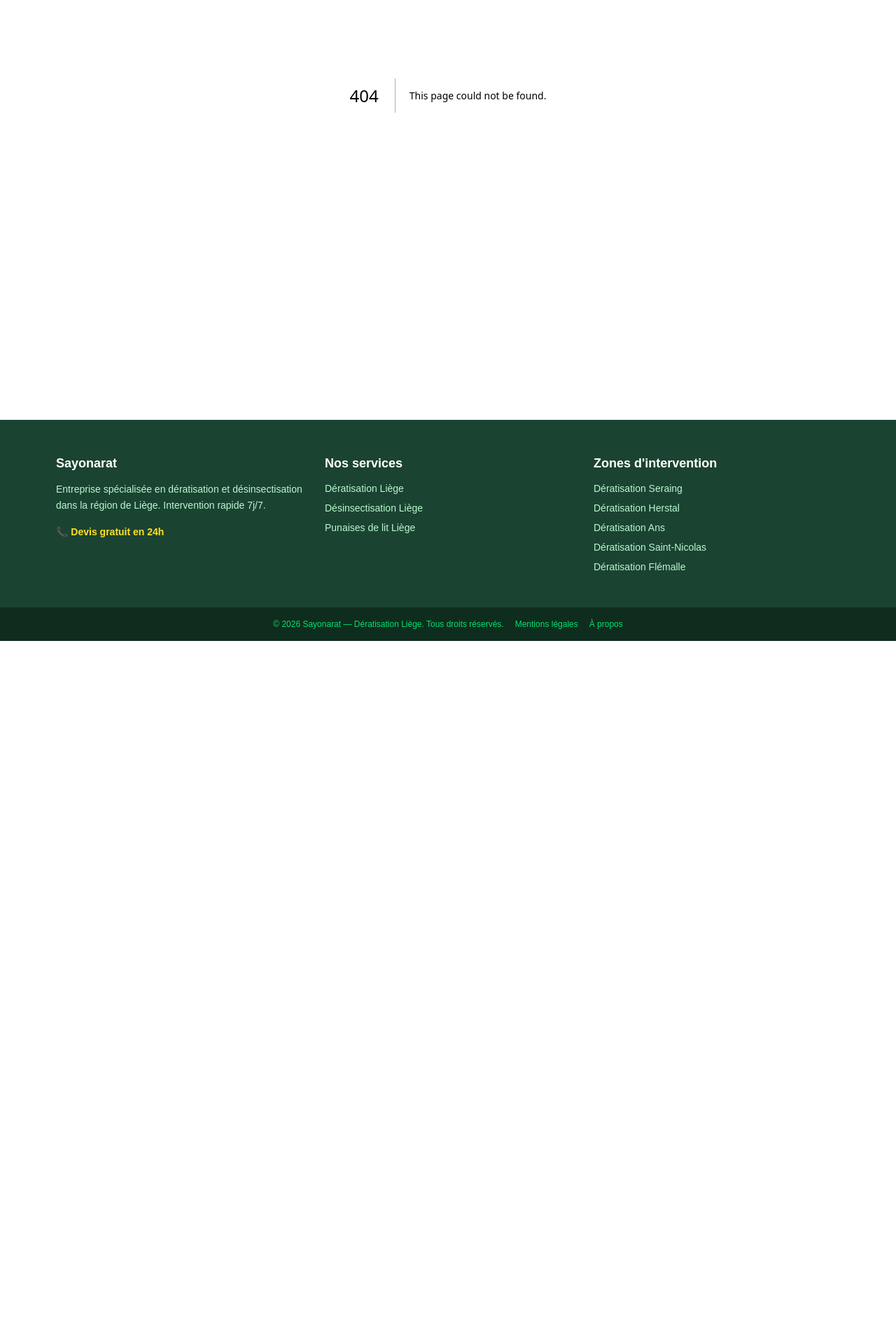
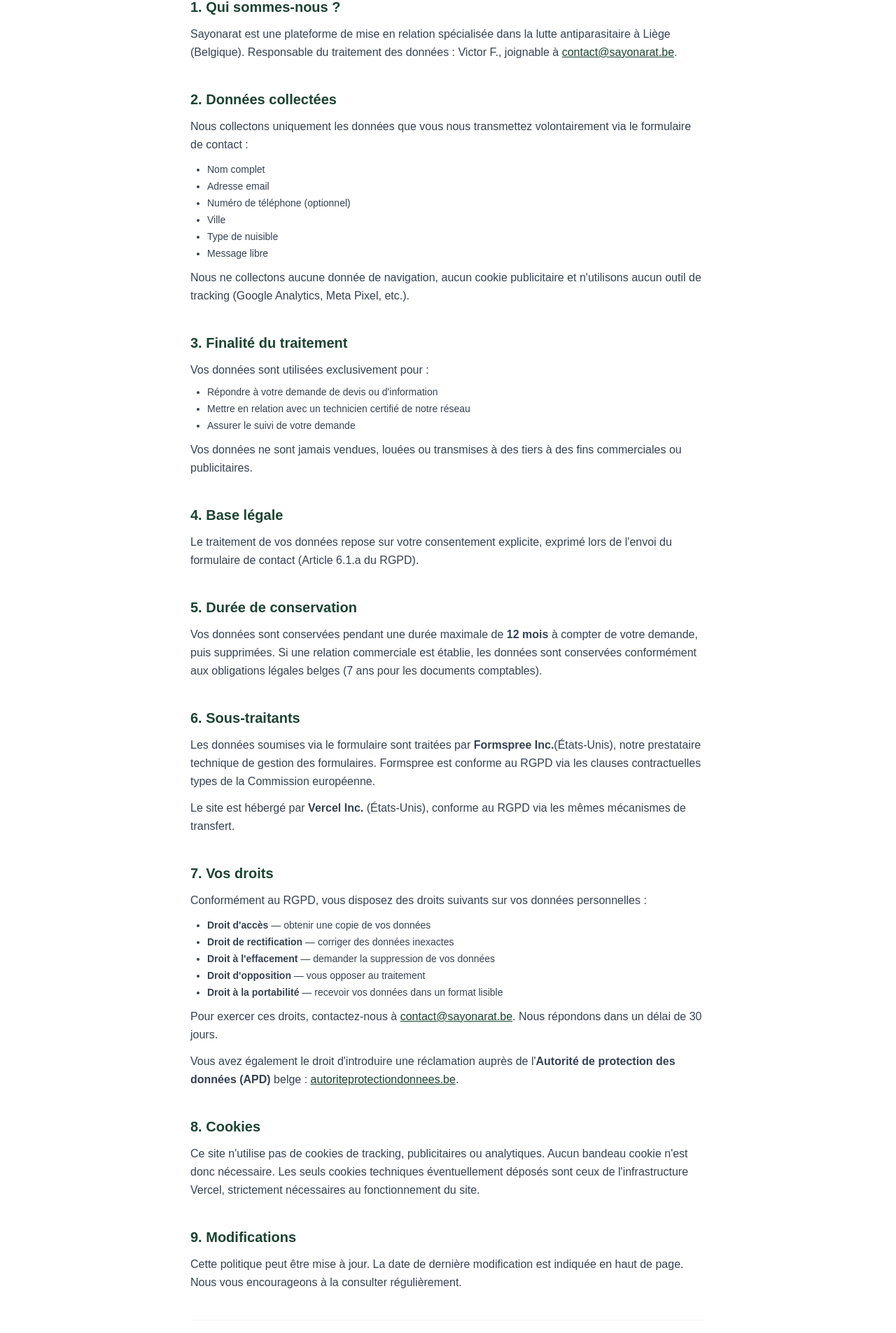
Before and after one commit to wnqgphqn5t-cmyk/sayonarat, a Next.js app: page /politique-confidentialite in a window 1280 px wide. Before the commit this address had no page. Shown: the part 357-2262 px from the top of the page at 70% size. Before the commit the page ends 1273 px from the top, so only its background shows below. Built offline with nearby package versions, Linux system fonts and the light colour scheme.

Commit message:
politique de confidentialité RGPD + footer + sitemap

```diff
--- /dev/null
+++ b/app/politique-confidentialite/page.tsx
@@ -0,0 +1,158 @@
+import type { Metadata } from "next";
+import Link from "next/link";
+
+export const metadata: Metadata = {
+  title: "Politique de confidentialité | Sayonarat",
+  description: "Politique de confidentialité et traitement des données personnelles du site Sayonarat.",
+};
+
+export default function PolitiqueConfidentialitePage() {
+  return (
+    <>
+      <section style={{ backgroundColor: "#1B4332" }} className="text-white py-14 px-4">
+        <div className="max-w-4xl mx-auto">
+          <p className="text-green-300 text-sm mb-2">
+            <Link href="/" className="hover:text-white">Accueil</Link> › Politique de confidentialité
+          </p>
+          <h1 className="text-3xl font-bold">Politique de confidentialité</h1>
+          <p className="text-green-200 text-sm mt-2">Dernière mise à jour : avril 2026</p>
+        </div>
+      </section>
+
+      <section className="py-14 px-4 max-w-3xl mx-auto space-y-10 text-gray-700">
+
+        <div>
+          <h2 className="text-xl font-bold mb-3" style={{ color: "#1B4332" }}>1. Qui sommes-nous ?</h2>
+          <p className="leading-relaxed">
+            Sayonarat est une plateforme de mise en relation spécialisée dans la lutte
+            antiparasitaire à Liège (Belgique). Responsable du traitement des données :
+            Victor F., joignable à{" "}
+            <a href="mailto:contact@sayonarat.be" className="underline" style={{ color: "#1B4332" }}>
+              contact@sayonarat.be
+            </a>.
+          </p>
+        </div>
+
+        <div>
+          <h2 className="text-xl font-bold mb-3" style={{ color: "#1B4332" }}>2. Données collectées</h2>
+          <p className="leading-relaxed mb-3">
+            Nous collectons uniquement les données que vous nous transmettez volontairement
+            via le formulaire de contact :
+          </p>
+          <ul className="list-disc pl-6 space-y-1 text-sm">
+            <li>Nom complet</li>
+            <li>Adresse email</li>
+            <li>Numéro de téléphone (optionnel)</li>
+            <li>Ville</li>
+            <li>Type de nuisible</li>
+            <li>Message libre</li>
+          </ul>
+          <p className="leading-relaxed mt-3">
+            Nous ne collectons aucune donnée de navigation, aucun cookie publicitaire
+            et n&apos;utilisons aucun outil de tracking (Google Analytics, Meta Pixel, etc.).
+          </p>
+        </div>
+
+        <div>
+          <h2 className="text-xl font-bold mb-3" style={{ color: "#1B4332" }}>3. Finalité du traitement</h2>
+          <p className="leading-relaxed">
+            Vos données sont utilisées exclusivement pour :
+          </p>
+          <ul className="list-disc pl-6 space-y-1 text-sm mt-2">
+            <li>Répondre à votre demande de devis ou d&apos;information</li>
+            <li>Mettre en relation avec un technicien certifié de notre réseau</li>
+            <li>Assurer le suivi de votre demande</li>
+          </ul>
+          <p className="leading-relaxed mt-3">
+            Vos données ne sont jamais vendues, louées ou transmises à des tiers
+            à des fins commerciales ou publicitaires.
+          </p>
+        </div>
+
+        <div>
+          <h2 className="text-xl font-bold mb-3" style={{ color: "#1B4332" }}>4. Base légale</h2>
+          <p className="leading-relaxed">
+            Le traitement de vos données repose sur votre consentement explicite,
+            exprimé lors de l&apos;envoi du formulaire de contact (Article 6.1.a du RGPD).
+          </p>
+        </div>
+
+        <div>
+          <h2 className="text-xl font-bold mb-3" style={{ color: "#1B4332" }}>5. Durée de conservation</h2>
+          <p className="leading-relaxed">
+            Vos données sont conservées pendant une durée maximale de <strong>12 mois</strong> à
+            compter de votre demande, puis supprimées. Si une relation commerciale est établie,
+            les données sont conservées conformément aux obligations légales belges (7 ans pour
+            les documents comptables).
+          </p>
+        </div>
+
+        <div>
+          <h2 className="text-xl font-bold mb-3" style={{ color: "#1B4332" }}>6. Sous-traitants</h2>
+          <p className="leading-relaxed">
+            Les données soumises via le formulaire sont traitées par <strong>Formspree Inc.</strong>
+            (États-Unis), notre prestataire technique de gestion des formulaires.
+            Formspree est conforme au RGPD via les clauses contractuelles types de la Commission européenne.
+          </p>
+          <p className="leading-relaxed mt-3">
+            Le site est hébergé par <strong>Vercel Inc.</strong> (États-Unis), conforme au RGPD
+            via les mêmes mécanismes de transfert.
+          </p>
+        </div>
+
+        <div>
+          <h2 className="text-xl font-bold mb-3" style={{ color: "#1B4332" }}>7. Vos droits</h2>
+          <p className="leading-relaxed mb-3">
+            Conformément au RGPD, vous disposez des droits suivants sur vos données personnelles :
+          </p>
+          <ul className="list-disc pl-6 space-y-1 text-sm">
+            <li><strong>Droit d&apos;accès</strong> — obtenir une copie de vos données</li>
+            <li><strong>Droit de rectification</strong> — corriger des données inexactes</li>
+            <li><strong>Droit à l&apos;effacement</strong> — demander la suppression de vos données</li>
+            <li><strong>Droit d&apos;opposition</strong> — vous opposer au traitement</li>
+            <li><strong>Droit à la portabilité</strong> — recevoir vos données dans un format lisible</li>
+          </ul>
+          <p className="leading-relaxed mt-3">
+            Pour exercer ces droits, contactez-nous à{" "}
+            <a href="mailto:contact@sayonarat.be" className="underline" style={{ color: "#1B4332" }}>
+              contact@sayonarat.be
+            </a>. Nous répondons dans un délai de 30 jours.
+          </p>
+          <p className="leading-relaxed mt-3">
+            Vous avez également le droit d&apos;introduire une réclamation auprès de l&apos;
+            <strong>Autorité de protection des données (APD)</strong> belge :{" "}
+            <a href="https://www.autoriteprotectiondonnees.be" className="underline" style={{ color: "#1B4332" }}
+              target="_blank" rel="noopener noreferrer">
+              autoriteprotectiondonnees.be
+            </a>.
+          </p>
+        </div>
+
+        <div>
+          <h2 className="text-xl font-bold mb-3" style={{ color: "#1B4332" }}>8. Cookies</h2>
+          <p className="leading-relaxed">
+            Ce site n&apos;utilise pas de cookies de tracking, publicitaires ou analytiques.
+            Aucun bandeau cookie n&apos;est donc nécessaire. Les seuls cookies techniques
+            éventuellement déposés sont ceux de l&apos;infrastructure Vercel, strictement
+            nécessaires au fonctionnement du site.
+          </p>
+        </div>
+
+        <div>
+          <h2 className="text-xl font-bold mb-3" style={{ color: "#1B4332" }}>9. Modifications</h2>
+          <p className="leading-relaxed">
+            Cette politique peut être mise à jour. La date de dernière modification
+            est indiquée en haut de page. Nous vous encourageons à la consulter régulièrement.
+          </p>
+        </div>
+
+        <div className="pt-4 border-t border-gray-100 text-sm text-gray-500">
+          Pour toute question : <a href="mailto:contact@sayonarat.be" className="underline" style={{ color: "#1B4332" }}>contact@sayonarat.be</a>
+          {" "}·{" "}
+          <Link href="/mentions-legales" className="underline" style={{ color: "#1B4332" }}>Mentions légales</Link>
+        </div>
+
+      </section>
+    </>
+  );
+}
--- a/app/sitemap.ts
+++ b/app/sitemap.ts
@@ -16,5 +16,6 @@ export default function sitemap(): MetadataRoute.Sitemap {
     { url: `${BASE_URL}/contact`, lastModified: new Date(), changeFrequency: "monthly", priority: 0.7 },
     { url: `${BASE_URL}/a-propos`, lastModified: new Date(), changeFrequency: "monthly", priority: 0.5 },
     { url: `${BASE_URL}/mentions-legales`, lastModified: new Date(), changeFrequency: "yearly", priority: 0.3 },
+    { url: `${BASE_URL}/politique-confidentialite`, lastModified: new Date(), changeFrequency: "yearly", priority: 0.3 },
   ];
 }
--- a/components/Footer.tsx
+++ b/components/Footer.tsx
@@ -57,6 +57,7 @@ export default function Footer() {
       <div style={{ backgroundColor: "#0f2d1e" }} className="text-center py-4 text-green-400 text-xs space-x-4">
         <span>© {new Date().getFullYear()} Sayonarat — Dératisation Liège. Tous droits réservés.</span>
         <Link href="/mentions-legales" className="hover:text-white transition-colors">Mentions légales</Link>
+        <Link href="/politique-confidentialite" className="hover:text-white transition-colors">Confidentialité</Link>
         <Link href="/a-propos" className="hover:text-white transition-colors">À propos</Link>
       </div>
     </footer>
```
